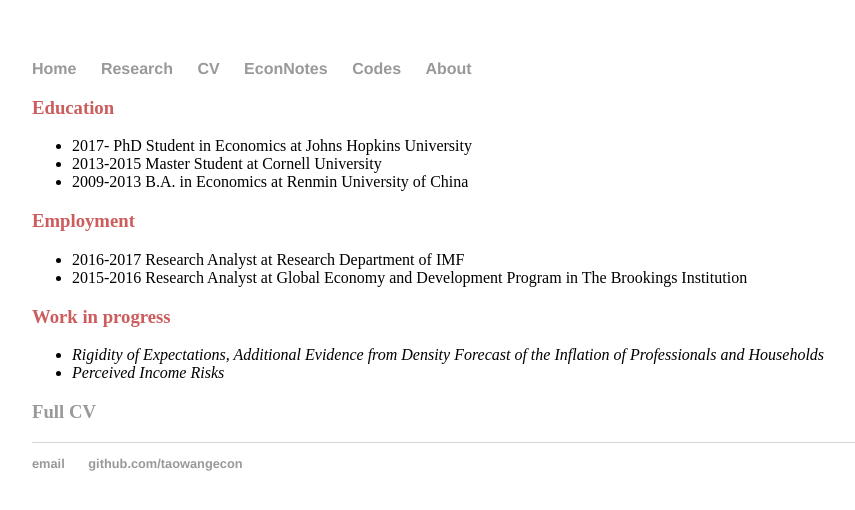
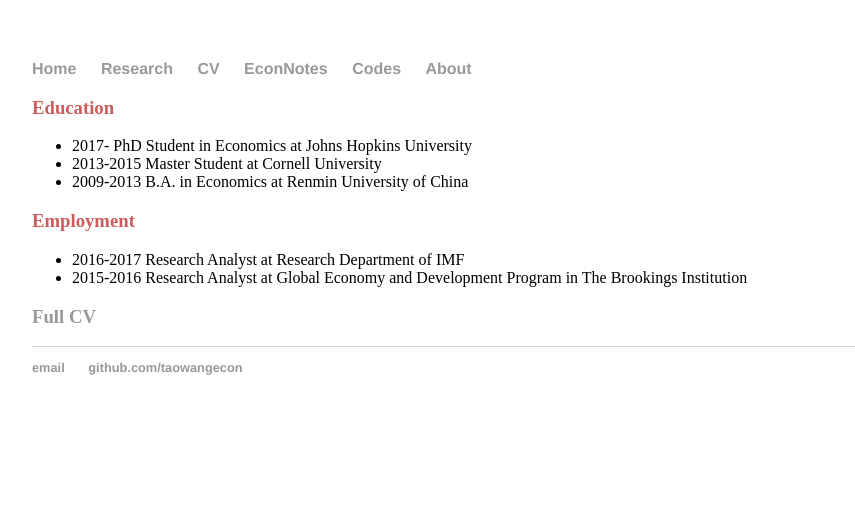
Before and after one commit to iworld1991/TaoWangEcon.github.io, a Jekyll site: the page built from cv/index.html, in a window 1280 px wide. Shown: the top 510 px of the page, without its empty margins (160-1015 px from the left). Built offline with Jekyll 4.4.1, drawn with Linux system fonts in a browser that asks for light colours.

Commit message:
Update index.html

```diff
--- a/cv/index.html
+++ b/cv/index.html
@@ -17,11 +17,5 @@
          <li>2015-2016 Research Analyst at Global Economy and Development Program in The Brookings Institution </li>
          </ul>
 
-	  <h3 style="color:#CD5C5C">Work in progress</h3>
-	    <ul>
-	 <li><i>Rigidity of Expectations, Additional Evidence from Density Forecast of the Inflation of Professionals and Households</i></li>
-         <li><i>Perceived Income Risks</i></li>
-         </ul>
-
 	 <h3><a href="CVTW.pdf">Full CV</a></h3>
 </div><!-- /.blurb -->
```
